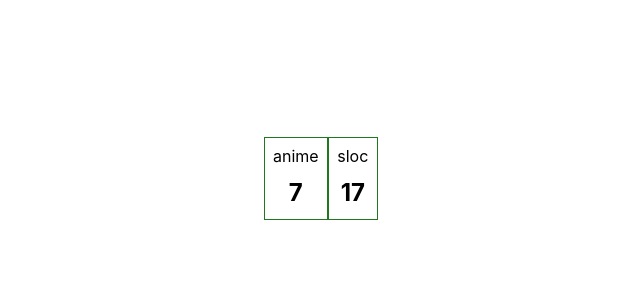
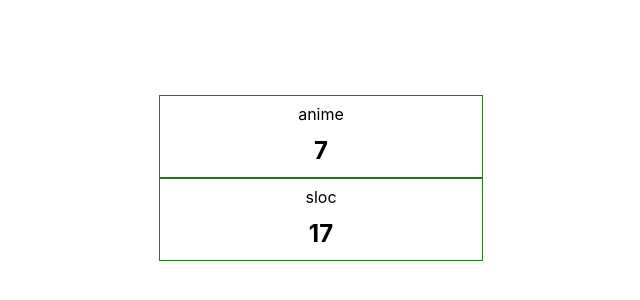
Before and after one commit to nic11/kis-react, a React (Create React App) app: page / in a window 1280 px wide. Shown: the part 222-522 px from the top of the page, without its empty margins (319-959 px from the left). Built offline with nearby package versions, Linux system fonts and the light colour scheme.

Commit message:
same width & columns

```diff
--- a/src/App.css
+++ b/src/App.css
@@ -1,5 +1,8 @@
 html, body, #root, .App {
   height: 100%;
+  display: flex;
+  justify-content: center;
+  align-items: center;
 }
 
 .App {
@@ -7,11 +10,14 @@ html, body, #root, .App {
   display: flex;
   justify-content: center;
   align-items: center;
+  flex-direction: column;
+  width: 322px;
 }
 
 .Counter {
   border: 1px solid #207720;
   text-align: center;
+  width: 100%;
 }
 
 .Counter .description {
```
